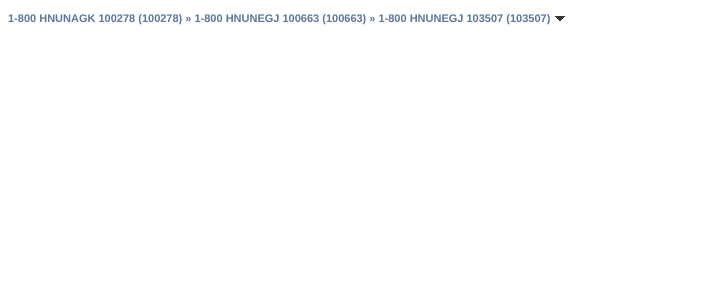
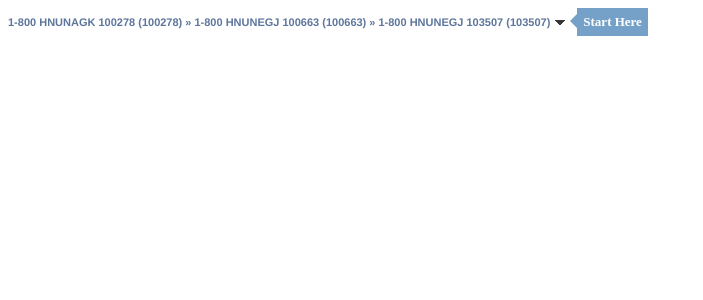
Before and after one commit to mm-sshaikh/insights, an Angular app: page / in a window 1280 px wide. Shown: the top 300 px of the page, without its empty margins (0-703 px from the left). Built offline with nearby package versions, Linux system fonts and the light colour scheme; no server answers.

Commit message:
Add start here container

```diff
--- a/src/app/breadcrumb/breadcrumb.component.html
+++ b/src/app/breadcrumb/breadcrumb.component.html
@@ -1,19 +1,16 @@
 <div class="breadcrumb-container">
 
-  <div class="menu-toggle-container">
-
+  <div class="menu-container">
     <a class="menu-toggle">
-
       <span>1-800 hnunagk 100278 (100278)</span>
-
       <span>1-800 hnunegj 100663 (100663)</span>
-
       <span>1-800 hnunegj 103507 (103507)</span>
-
     </a>
-
     <i class="icon-down"></i>
-
+    <div class="start-info">
+      <div class="arrow"></div>
+      <div class="start-text">Start Here</div>
+    </div>
   </div>
 
 </div>
--- a/src/app/breadcrumb/breadcrumb.component.scss
+++ b/src/app/breadcrumb/breadcrumb.component.scss
@@ -1,6 +1,5 @@
 .breadcrumb-container {
-  .menu-toggle-container {
-    display: inline-block;
+  .menu-container {
     .menu-toggle {
       color: #5D769C;
       cursor: pointer;
@@ -25,5 +24,33 @@
       margin-left: 2px;
       margin-bottom: 1px;
     }
+    .start-info {
+      display: inline-block;
+      margin-left: 12px;
+      .arrow {
+        position: relative;
+        background: #75A1C8;
+        top: 6px;
+        &::after {
+          right: 100%;
+          border: solid transparent;
+          content: "";
+          height: 0;
+          width: 0;
+          position: absolute;
+          pointer-events: none;
+          border-color: rgba(117, 161, 200, 0);
+          border-right-color: #75A1C8;
+          border-width: 7px;
+          margin-top: 0px;
+        }
+      }
+      .start-text {
+        color: white;
+        padding: 6px;
+        background: #75A1C8;
+        font-weight: 600;
+      }
+    }
   }
 }
```
